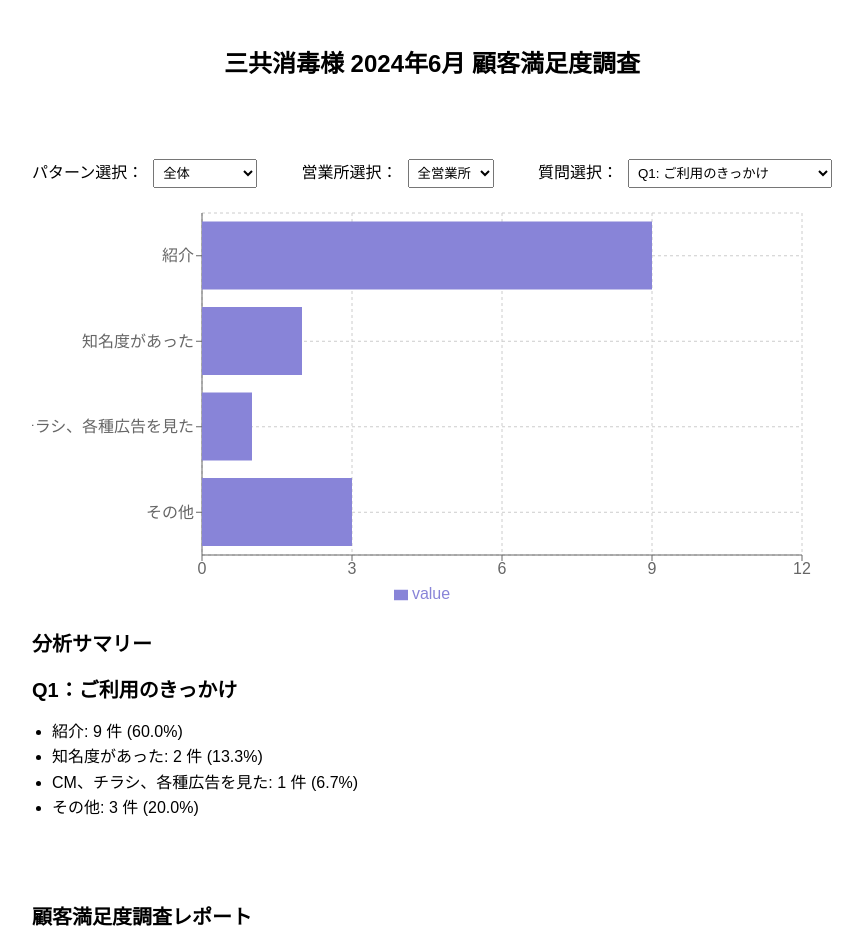
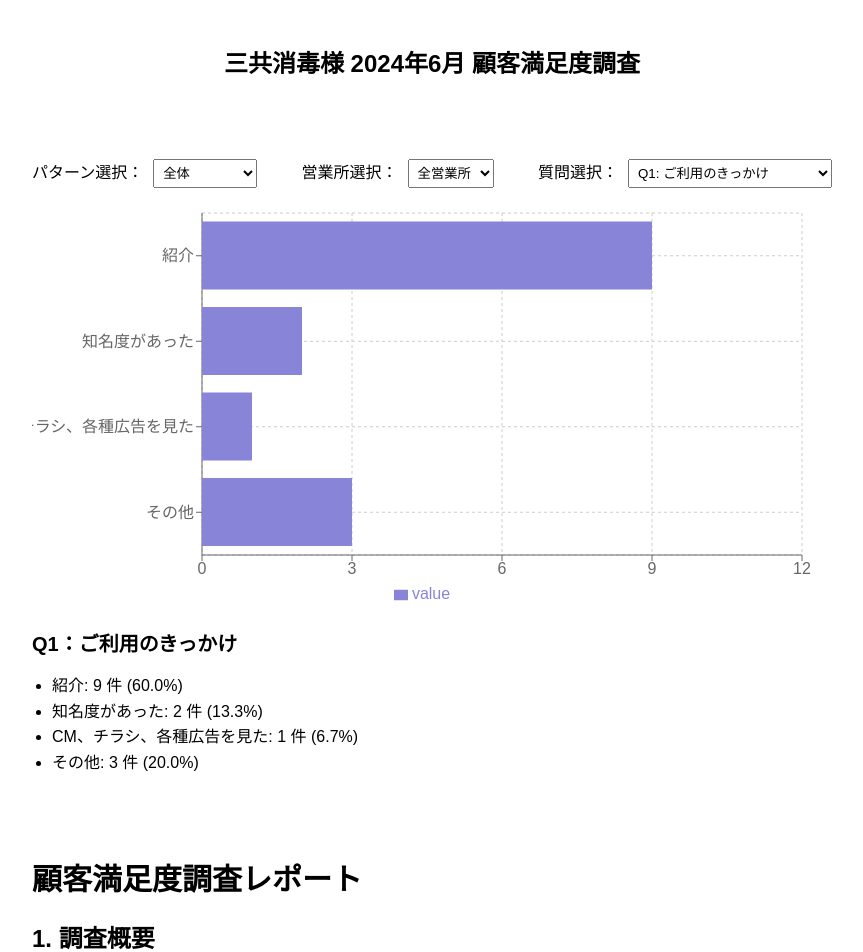
Before and after one commit to kazu5150/customer-survey-dashboard, a React (Create React App) app: page / in a window 1280 px wide. Shown: the top 952 px of the page, without its empty margins (208-1071 px from the left). Built offline with nearby package versions, Linux system fonts and the light colour scheme.

Commit message:
fixed activeQuestionDisplay&smallFixed

```diff
--- a/src/components/CustomerSurveyDashboard.js
+++ b/src/components/CustomerSurveyDashboard.js
@@ -224,7 +224,6 @@
       )}
 
       <div style={{ marginTop: '20px' }}>
-        <h2 style={{ fontSize: '20px', marginBottom: '10px' }}>分析サマリー</h2>
         <h2 style={{ fontSize: '20px', marginBottom: '10px' }}>{getQuestionTitle(activeQuestion)}</h2>
         {chartData.length > 0 ? (
           <ul style={{ paddingLeft: '20px', lineHeight: '1.6' }}>
@@ -242,7 +241,7 @@
       <div style={{ marginBottom: '80px' }}></div>
 
       <div style={{ marginTop: '20px' }}>
-        <h1 style={{ fontSize: '20px', marginBottom: '10px' }}>顧客満足度調査レポート</h1>
+        <h1 style={{ fontSize: '30px', marginBottom: '10px' }}>顧客満足度調査レポート</h1>
 
 
         <h2>1. 調査概要</h2>
```
